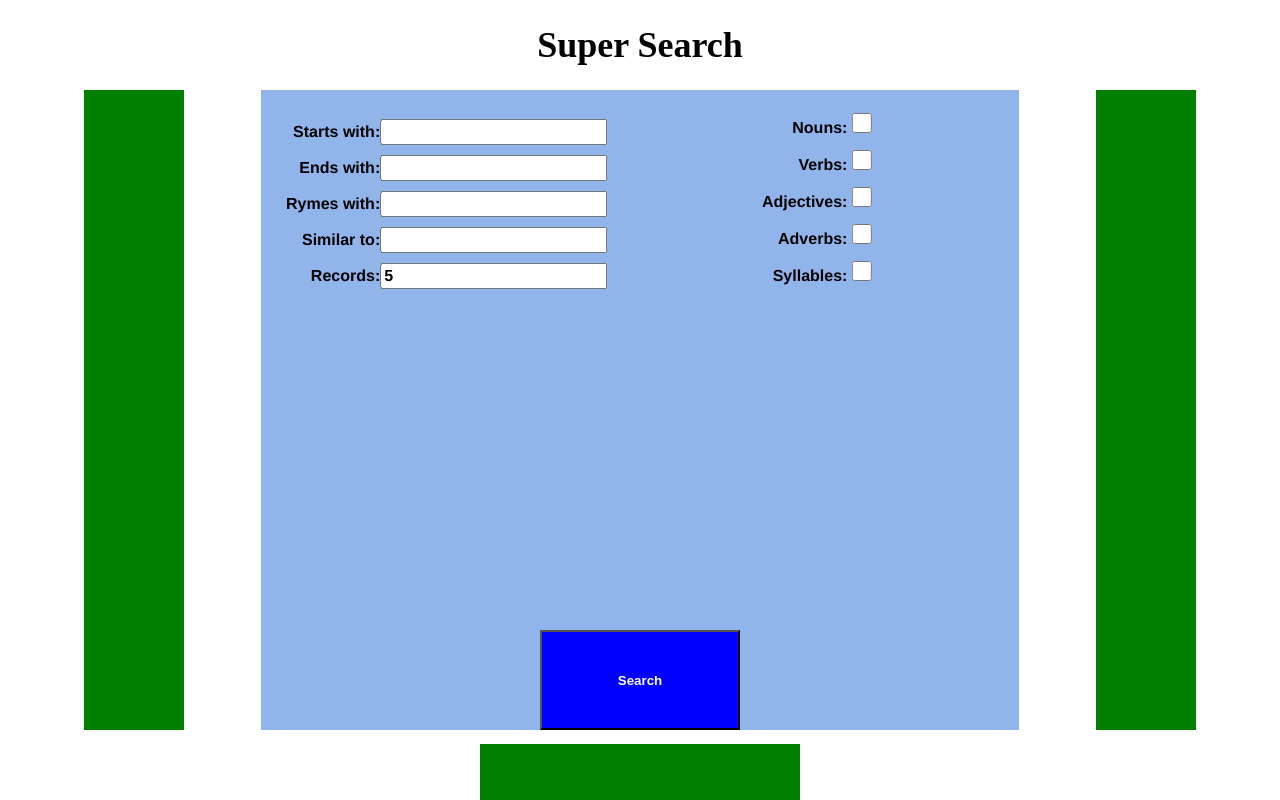
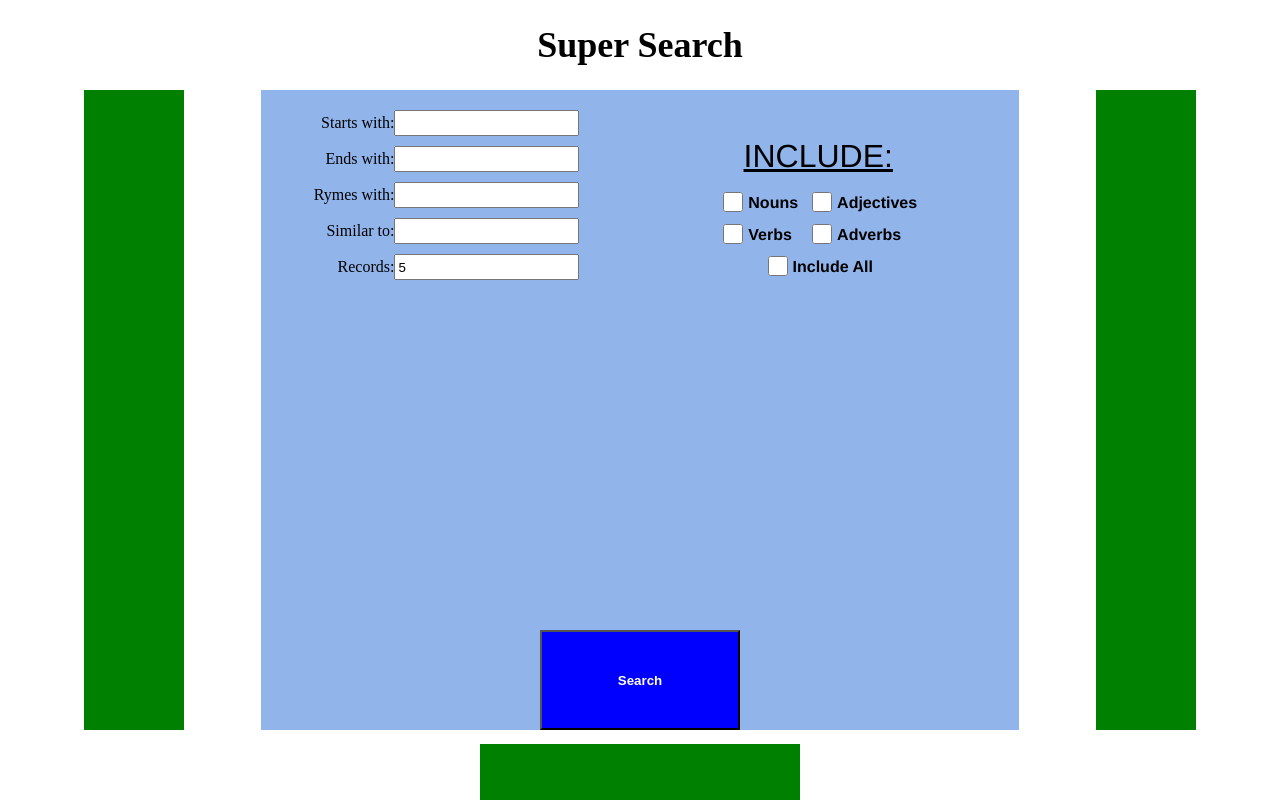
Before and after one commit to UltravioletVoodoo/Super_Search, a Next.js app: page / in a window 1280 px wide. Shown: the top 800 px of the page. Built offline with nearby package versions, Linux system fonts and the light colour scheme.

Commit message:
Refactored and styled the inclusion checkboxes

```diff
--- a/components/SearchInput.js
+++ b/components/SearchInput.js
@@ -1,6 +1,7 @@
 import React, { useState } from 'react';
 import arrayContains from '../util/arrayContains';
 import { phoneSize, tabletSize } from '../util/globalContants';
+import CheckboxCombo from './checkboxCombo';
 
 export default function SearchInput(props) {
     const { setter } = props;
@@ -167,30 +168,17 @@
                     </div>
                 </div>
                 <div className="inputSetContainer checkboxesContainer">
-                    <div className="InputAligner">
-                        <div className="checkboxContainer">
-                            <label className="inputText" htmlFor="noun">Nouns:</label>
-                            <input className="checkbox" type="checkbox" id="noun" value={searchObject.noun} onChange={handleNounChange}></input>
-                        </div>
-                        <div className="checkboxContainer">
-                            <label className="inputText" htmlFor="verb">Verbs:</label>
-                            <input className="checkbox" type="checkbox" id="verb" value={searchObject.verb} onChange={handleVerbChange}></input>
-                        </div>
-                        <div className="checkboxContainer">
-                            <label className="inputText" htmlFor="adjective">Adjectives:</label>
-                            <input className="checkbox" type="checkbox" id="adjective" value={searchObject.adjective} onChange={handleAdjectiveChange}></input>
-                        </div>
-                        <div className="checkboxContainer">
-                            <label className="inputText" htmlFor="adverb">Adverbs:</label>
-                            <input className="checkbox" type="checkbox" id="adverbs" value={searchObject.adverb} onChange={handleAdverbChange}></input>
-                        </div>
-                        <div className="checkboxContainer">
-                            <label className="inputText" htmlFor="syllable">Syllables:</label>
-                            <input className="checkbox" type="checkbox" id="useSyllables" value={searchObject.useSyllables} onChange={handleUseSyllablesChange}></input>
-                            {searchObject.useSyllables && (
-                                <input type="number" id="syllables" value={searchObject.syllables} onChange={handleSyllablesChange}></input>
-                            )}
-                        </div>
+                    <div className="checkboxesInclude">INCLUDE:</div>
+                    <div className="checkboxSection">
+                        <CheckboxCombo inputId="noun" inputValue={searchObject.noun} inputOnChange={handleNounChange} labelText="Nouns" />
+                        <CheckboxCombo inputId="verb" inputValue={searchObject.verb} inputOnChange={handleVerbChange} labelText="Verbs" />
+                    </div>
+                    <div className="checkboxSection">
+                        <CheckboxCombo inputId="adjective" inputValue={searchObject.adjective} inputOnChange={handleAdjectiveChange} labelText="Adjectives" />
+                        <CheckboxCombo inputId="adverb" inputValue={searchObject.adverb} inputOnChange={handleAdverbChange} labelText="Adverbs" />
+                    </div>
+                    <div className="includeAllSection">
+                        <CheckboxCombo inputId="includeAll" inputValue={false} labelText="Include All" />
                     </div>
                 </div>
                 <div className="searchContainer">
@@ -211,8 +199,25 @@
                     margin: 20px 0 20px 0;
                 }
                 .checkboxesContainer {
-                    left: 0;
+                    text-align: center;
                 }
+                .checkboxesInclude {
+                    font-size: 32px;
+                    font-family: helvetica;
+                    text-decoration: underline;
+                    margin-bottom: 10px;
+                }
+                .checkboxSection {
+                    width: max-content;;
+                    display: inline-block;
+                    text-align: left;
+                }
+                .includeAllSection {
+                    width: 100%;
+                    display: block;
+                    left-align: center;
+                }
+
                 .InputAligner {
                     height: 100%;
                     position: relative;
@@ -248,17 +253,8 @@
                 .searchButton:hover {
                     background-color: lightblue;
                 }
-                .inputText {
-                    font-size: 16px;
-                    font-family: helvetica;
-                    font-weight: bold;
-                }
                 .inputTextBar {
                     height: 20px;
-                }
-                .checkbox {
-                    height: 20px;
-                    width: 20px;
                 }
             `}</style>
         </>
--- /dev/null
+++ b/components/checkboxCombo.js
@@ -0,0 +1,29 @@
+export default function CheckboxCombo(props) {
+    const { inputValue, inputId, inputOnChange, labelText } = props;
+
+    return (
+        <>
+            <div className="checkboxCombo">
+                <input className="checkbox" type="checkbox" id={inputId} value={inputValue} onChange={inputOnChange}></input>
+                <label className="inputText">{labelText}</label>
+            </div>
+            <style jsx>{`
+                .checkboxCombo {
+                    margin: 0 5px 5px 5px;
+                }
+                .checkbox {
+                    height: 20px;
+                    width: 20px;
+                    position: relative;
+                    top: 4px;
+                    margin-right: 5px;
+                }
+                .inputText {
+                    font-size: 16px;
+                    font-family: helvetica;
+                    font-weight: bold;
+                }
+            `}</style>
+        </>
+    );
+}
```
